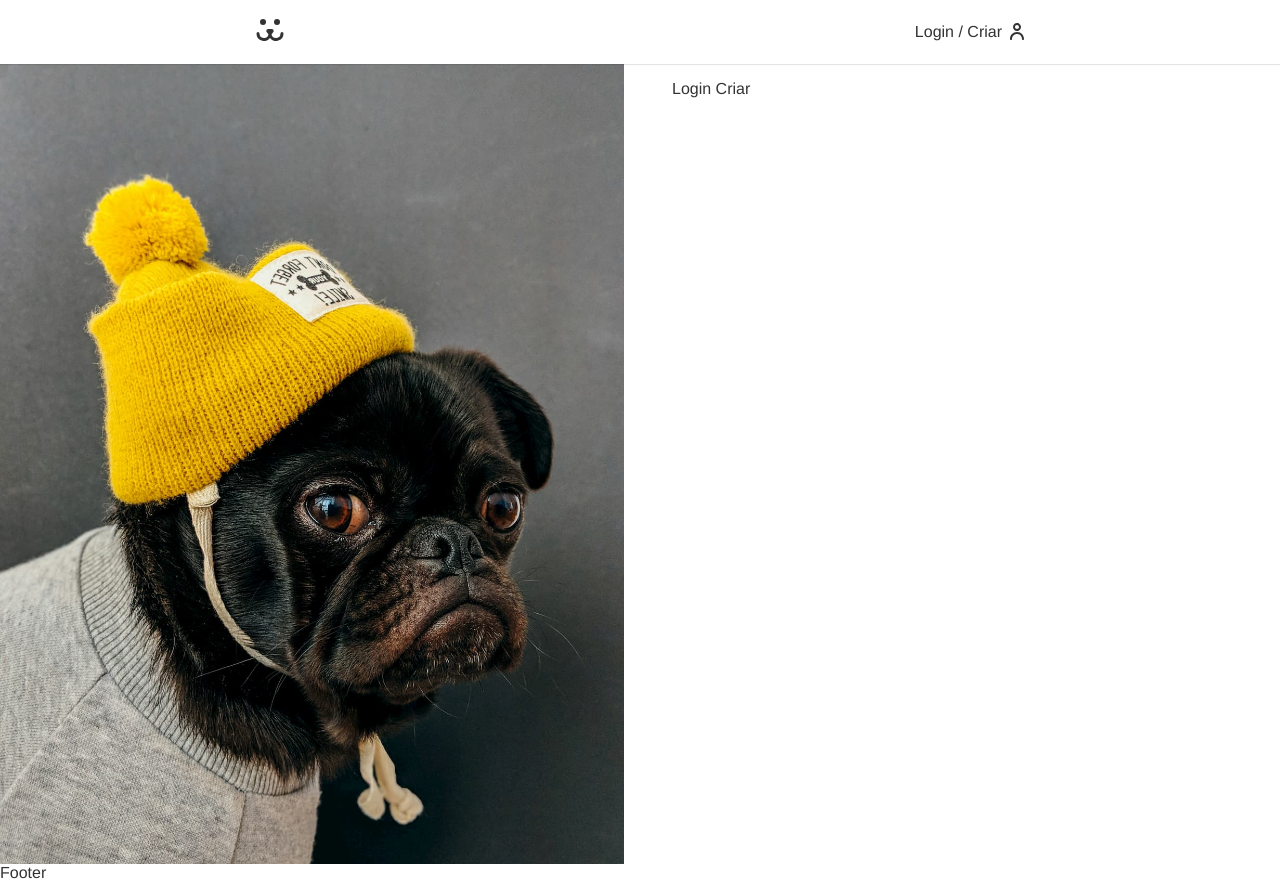
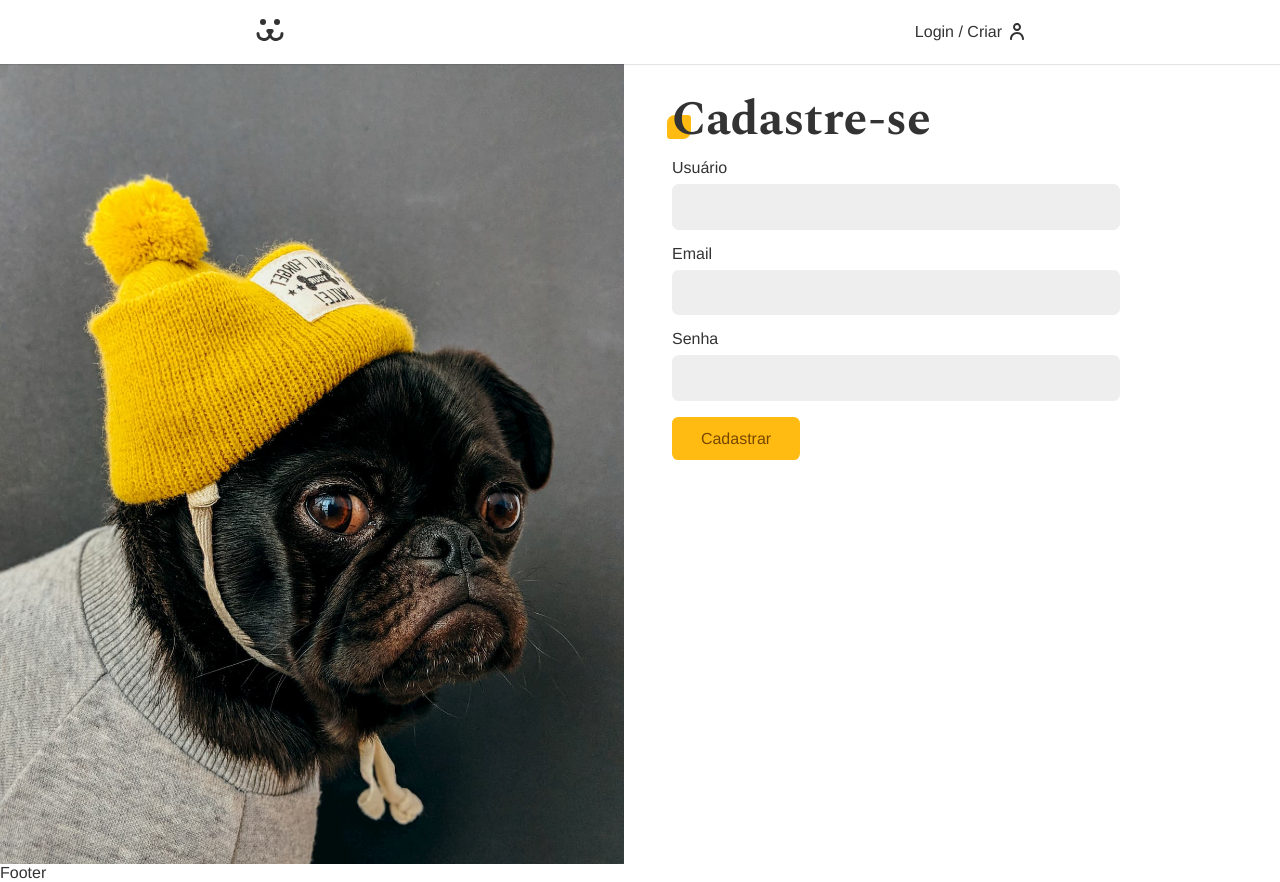
Before and after one commit to vitoinacio/Dogs, a React (Vite) app: page /login/criar in a window 1280 px wide. Built offline with nearby package versions, Linux system fonts and the light colour scheme.

Commit message:
criar usuario e logar criado funcao onde o usuario cria seu proprio usuario na pagina de criar login

```diff
--- a/src/App.css
+++ b/src/App.css
@@ -63,7 +63,7 @@
   position: absolute;
   bottom: 5px;
   left: -5px;
-  border-radius: .2rem;
+  border-radius: .5rem .2rem;
   z-index: -1;
 }
 
--- a/src/Components/Login/LoginCreate.jsx
+++ b/src/Components/Login/LoginCreate.jsx
@@ -1,8 +1,38 @@
 import React from 'react'
+import Input from '../Forms/Input'
+import Button from '../Forms/Button'
+import useForm from '../../Hooks/useForm'
+import { USER_POST } from '../../api'
+import { UserContext } from '../../UserContext'
 
 const LoginCreate = () => {
+  const username = useForm();
+  const email = useForm('email');
+  const password = useForm();
+
+  const {userLogin} = React.useContext(UserContext);
+
+  async function handleSubmit(event) {
+    event.preventDefault()
+    const {url, options} = USER_POST({
+      username: username.value,
+      email: email.value,
+      password: password.value
+    });
+    const response = await fetch(url, options);
+    if(response.ok) userLogin(username.value, password.value);
+  }
+
   return (
-    <div>Login Criar</div>
+    <section className='animeLeft'>
+      <h1 className='title'>Cadastre-se</h1>
+      <form onSubmit={handleSubmit}>
+        <Input label='Usuário' type='text' name='username' {...username} />
+        <Input label='Email' type='email' name='email' {...email} />
+        <Input label='Senha' type='password' name='password' {...password} />
+        <Button>Cadastrar</Button>
+      </form>
+    </section>
   )
 }
 
--- a/src/api.jsx
+++ b/src/api.jsx
@@ -36,3 +36,16 @@
     }
   }
 }
+
+export function USER_POST(body) {
+  return {
+    url: API_URL + '/api/user',
+    options: {
+      method: 'POST',
+      headers: {
+        'Content-Type': 'application/json',
+      },
+      body: JSON.stringify(body),
+    }
+  }
+}
```
